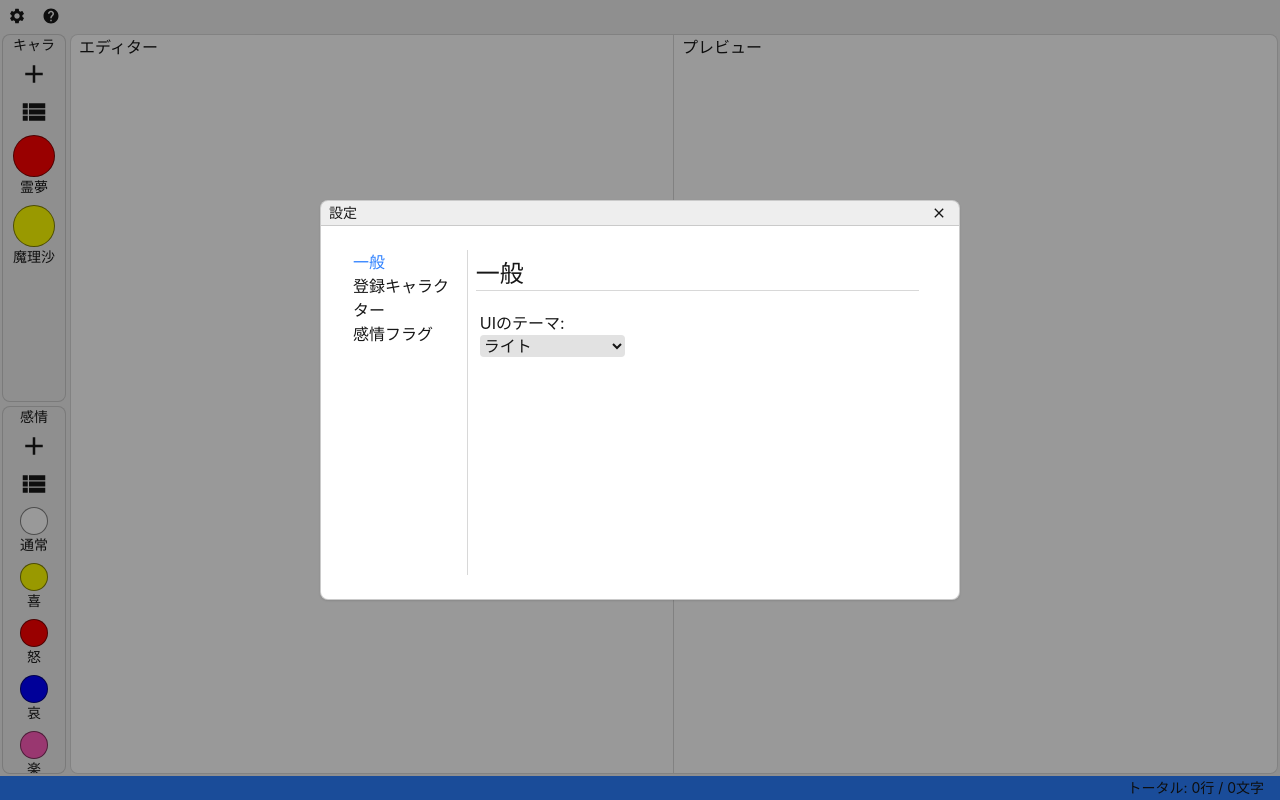
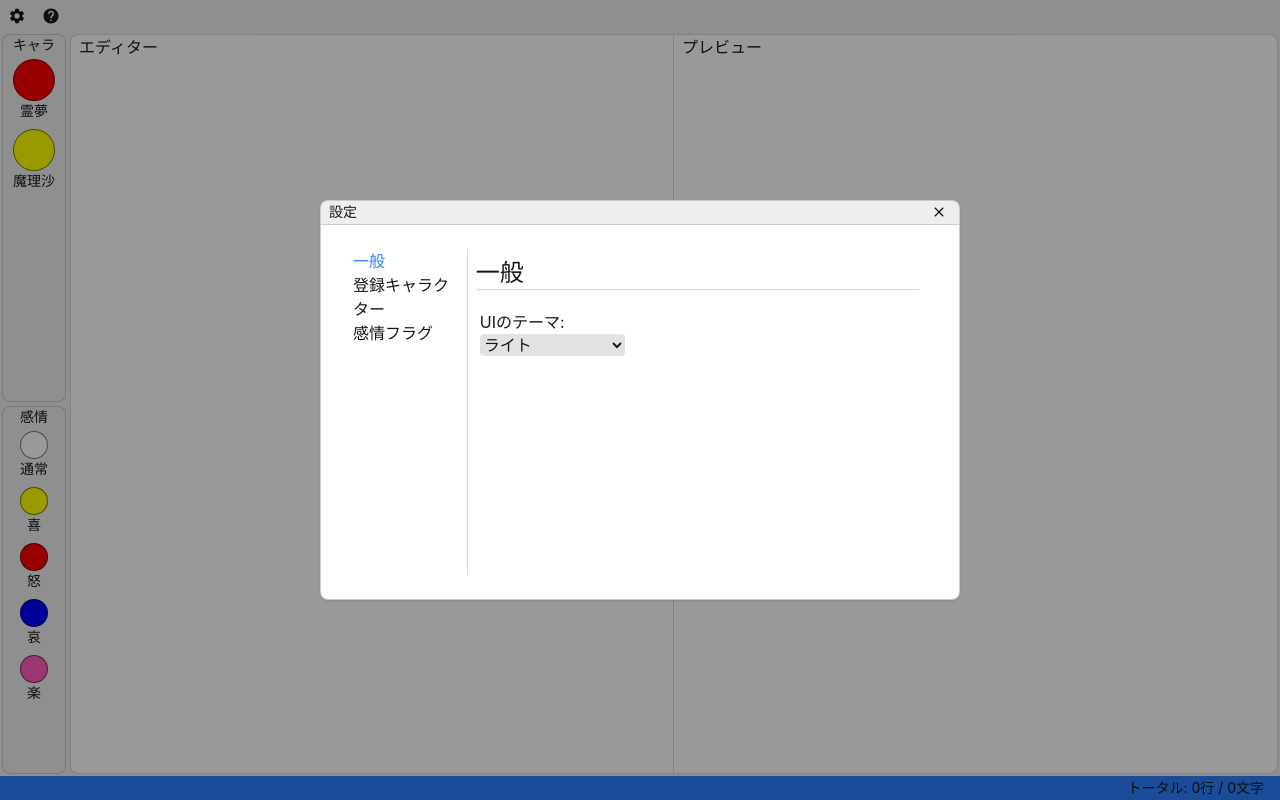
Before and after one commit to SARADA7156/yukkuri_markup, a React (Vite) app in the folder yukkuri_markup/: page / in a window 1280 px wide. Built offline with nearby package versions, Linux system fonts and the light colour scheme.

Commit message:
スピーカーパネル類の追加・一覧ボタンを削除
スピーカーパネル類の追加・一覧は設定画面から閲覧するように変更する判断をした。

```diff
--- a/yukkuri_markup/src/components/Modal.tsx
+++ b/yukkuri_markup/src/components/Modal.tsx
@@ -39,7 +39,7 @@ export default function Modal({ isOpen, onClose, title, className, children }: M
             onClick={onClose}
         >
             <Container
-                className={cn("bg-(--background) border border-(--border) p-0 min-w-1/3 flex flex-col h-full", className)}
+                className={cn("bg-(--background) border border-(--border) p-0 min-w-1/2 max-w-1/2 min-h-1/2 max-h-1/2 grid grid-rows-[6%_94%]", className)}
                 onClick={(e) => e.stopPropagation()}
             >
                 {/* モーダルヘッダー */}
@@ -52,7 +52,7 @@ export default function Modal({ isOpen, onClose, title, className, children }: M
                 </div>
 
                 {/* モーダルコンテンツ */}
-                <div className="px-4 py-2 bg-(--content) rounded-b-lg flex-1 h-full">
+                <div className="px-4 py-2 bg-(--content) rounded-b-lg h-full">
                     {children}
                 </div>
 
--- a/yukkuri_markup/src/features/editor/_components/characters/CharBar.tsx
+++ b/yukkuri_markup/src/features/editor/_components/characters/CharBar.tsx
@@ -1,11 +1,6 @@
 import Button from "@/components/Button/Button";
-import { MdAdd, MdViewList } from "react-icons/md";
 import type { Editor } from "@tiptap/react";
-import Modal from "@/components/Modal";
-import { useState } from "react";
-import CreateCharacter from "./CreateCharacter";
 import { useSpeackerStore } from "@/store/speacker/useSpeakerStore";
-import Table from "@/components/Table/Table";
 
 interface SideBarProps {
     editor: Editor;
@@ -13,8 +8,6 @@ interface SideBarProps {
 
 export default function CharBar({ editor }: SideBarProps) {
     const { characters } = useSpeackerStore();
-    const [isModalOpen, setIsModalOpen] = useState(false);
-    const [isListModalOpen, setIsListModalOpen] = useState(false);
 
     const insertCharacterTag = (character: string) => {
         const { selection } = editor.state;
@@ -53,22 +46,6 @@ export default function CharBar({ editor }: SideBarProps) {
                 <p className="text-sm">キャラ</p>
             </div>
 
-            <Button
-                className="cursor-pointer"
-                title="カスタムキャラクターを追加"
-                onClick={() => setIsModalOpen(true)}
-            >
-                <MdAdd className="text-3xl" />
-            </Button>
-
-            <Button
-                className="cursor-pointer"
-                title="キャラクター表"
-                onClick={() => setIsListModalOpen(true)}
-            >
-                <MdViewList className="text-3xl" />
-            </Button>
-
             <div className="flex flex-col overflow-y-auto h-full">
                 {characters.map((character, index) => (
                     <div key={`${character.id}-${index}`} className="flex flex-col py-1">
@@ -82,36 +59,6 @@ export default function CharBar({ editor }: SideBarProps) {
                     </div>
                 ))}
             </div>
-
-            <Modal
-                isOpen={isModalOpen}
-                onClose={() => setIsModalOpen(false)}
-                title="カスタムキャラクターを追加"
-            >
-                <CreateCharacter setIsModalOpen={setIsModalOpen}/>
-            </Modal>
-
-            <Modal
-                isOpen={isListModalOpen}
-                onClose={() => setIsListModalOpen(false)}
-                title="感情タグリスト"
-            >
-                <Table
-                    data={characters}
-                    columns={{
-                        id: { label: "id" },
-                        name: { label: "キャラ名" },
-                        tag: { label: "マークアップタグ" },
-                        color: {
-                            label: "キャラの色",
-                            render: (value) => (
-                                <span style={{ backgroundColor: value }} className="h-4 w-full inline-block"></span>
-                            )
-                        },
-                        ymm4CharName: { label: "YMM4キャラ名" }
-                    }}
-                />
-            </Modal>
         </div>
     );
 }
--- a/yukkuri_markup/src/features/editor/_components/emotions/EmotionBar.tsx
+++ b/yukkuri_markup/src/features/editor/_components/emotions/EmotionBar.tsx
@@ -1,19 +1,12 @@
 import Button from "@/components/Button/Button";
 import type { Editor } from "@tiptap/react";
-import { MdAdd, MdViewList } from "react-icons/md";
-import Modal from "@/components/Modal";
-import { useState } from "react";
-import CreateEmotion from "./CreateEmotion";
 import { useSpeackerStore } from "@/store/speacker/useSpeakerStore";
-import Table from "@/components/Table/Table";
 
 interface EmotionsBar {
     editor: Editor;
 }
 
 export default function EmotionBar({ editor }: EmotionsBar) {
-    const [isModalOpen, setIsModalOpen] = useState(false);
-    const [isListModalOpen, setIsListModalOpen] = useState(false);
     const { emotions } = useSpeackerStore();
 
     const insertEmotionTag = (emotion: string) => {
@@ -32,22 +25,6 @@ export default function EmotionBar({ editor }: EmotionsBar) {
                 <p className="text-sm">感情</p>
             </div>
 
-            <Button
-                className="cursor-pointer"
-                title="カスタム感情を追加"
-                onClick={() => setIsModalOpen(true)}
-            >
-                <MdAdd className="text-3xl" />
-            </Button>
-
-            <Button
-                className="cursor-pointer"
-                title="感情一覧表"
-                onClick={() => setIsListModalOpen(true)}
-            >
-                <MdViewList className="text-3xl" />
-            </Button>
-
             <div className="flex flex-col overflow-y-auto h-full">
                 {emotions.map((emotion, index) => (
                     <div key={`${emotion.id}-${index}`} className="flex flex-col py-1">
@@ -61,34 +38,6 @@ export default function EmotionBar({ editor }: EmotionsBar) {
                     </div>
                 ))}
             </div>
-
-            <Modal
-                isOpen={isModalOpen}
-                onClose={() => setIsModalOpen(false)}
-                title="カスタム感情を追加"
-            >
-                <CreateEmotion setIsModalOpen={setIsModalOpen} />
-            </Modal>
-
-            <Modal
-                isOpen={isListModalOpen}
-                onClose={() => setIsListModalOpen(false)}
-                title="感情タグリスト"
-            >
-                <Table
-                    data={emotions}
-                    columns={{
-                        id: { label: "id" },
-                        name: { label: "name" },
-                        color: {
-                            label: "color",
-                            render: (value) => (
-                                <span style={{ backgroundColor: value }} className="h-4 w-full inline-block"></span>
-                            )
-                        }
-                    }}
-                />
-            </Modal>
         </div>
     );
 }
--- a/yukkuri_markup/src/renderer/App.tsx
+++ b/yukkuri_markup/src/renderer/App.tsx
@@ -33,7 +33,6 @@ function App() {
                     isOpen={activeModal === "settings"}
                     onClose={closeModal}
                     title="設定"
-                    className="min-w-1/2 max-w-1/2 min-h-1/2 max-h-1/2"
                 >
                     <Settings />
                 </Modal>
```
